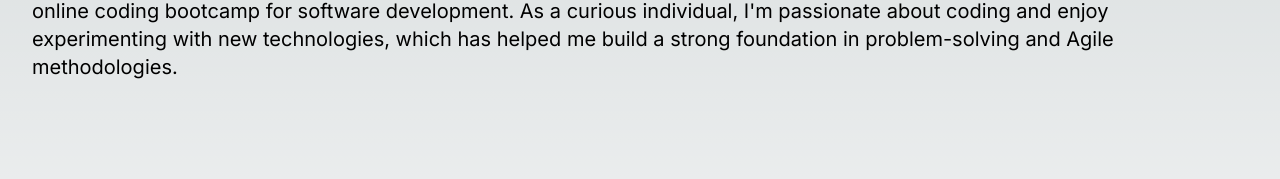
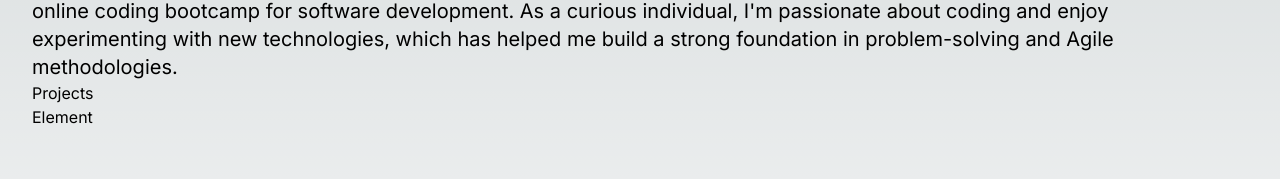
Before and after one commit to timothyrusso/personal-website-next, a Next.js app: page / in a window 1280 px wide. Shown: the part 211-390 px from the top of the page. Built offline with nearby package versions, Linux system fonts and the light colour scheme.

Commit message:
feat: add projects grid folder

```diff
--- a/app/page.tsx
+++ b/app/page.tsx
@@ -1,11 +1,13 @@
 import { Title } from '@/components/Title/Title'
 import { Description } from '@/components/Description/Description'
+import { ProjectsGrid } from '@/components/ProjectsGrid/ProjectsGrid'
 
 export default function Home() {
   return (
     <main className="flex min-h-screen flex-col p-8">
       <Title />
       <Description />
+      <ProjectsGrid />
     </main>
   )
 }
--- /dev/null
+++ b/components/ProjectsGrid/ProjectsGrid.tsx
@@ -0,0 +1,8 @@
+export const ProjectsGrid = () => {
+    return (
+        <div>
+            <h2>Projects</h2>
+            <div>Element</div>
+        </div>
+    )
+}
```
